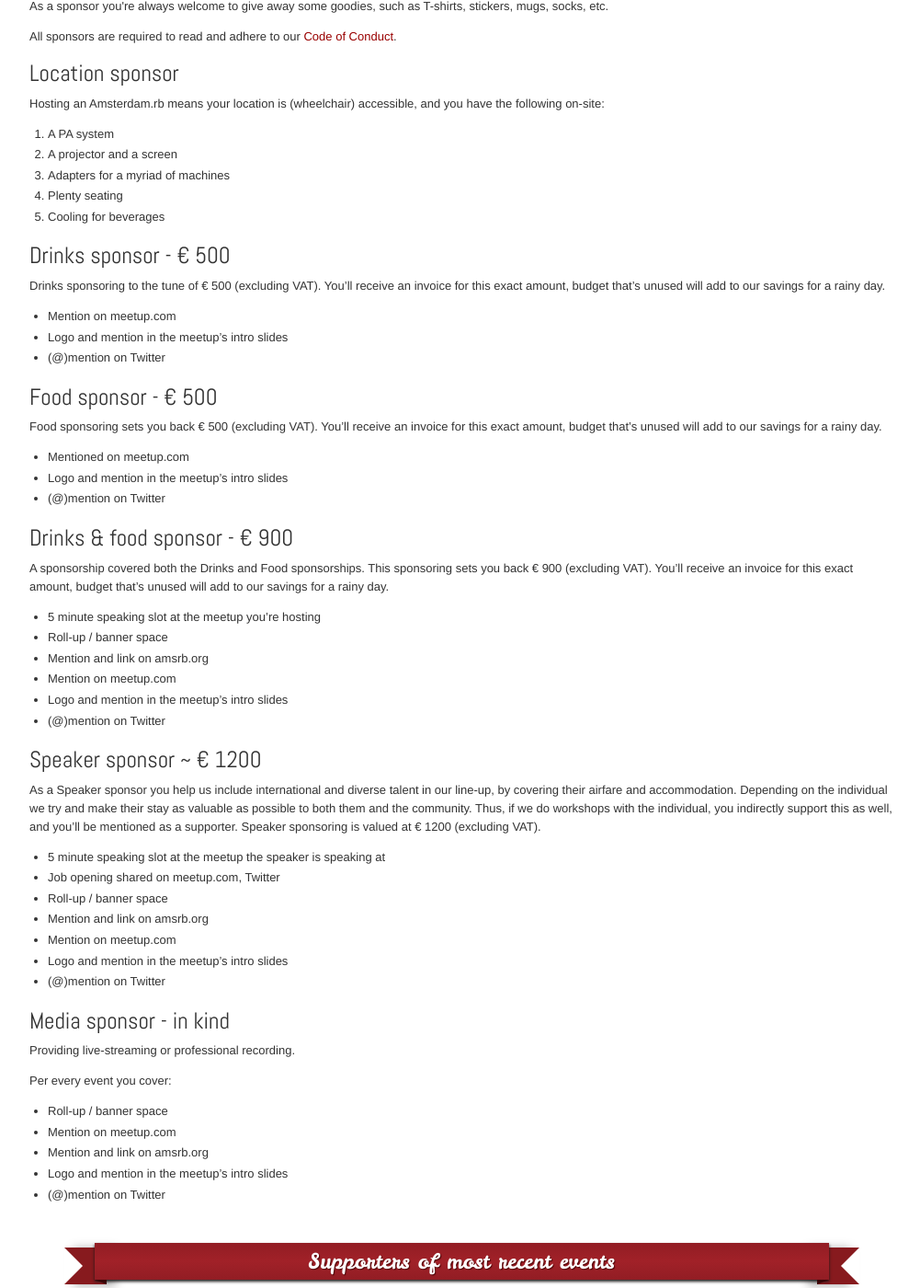
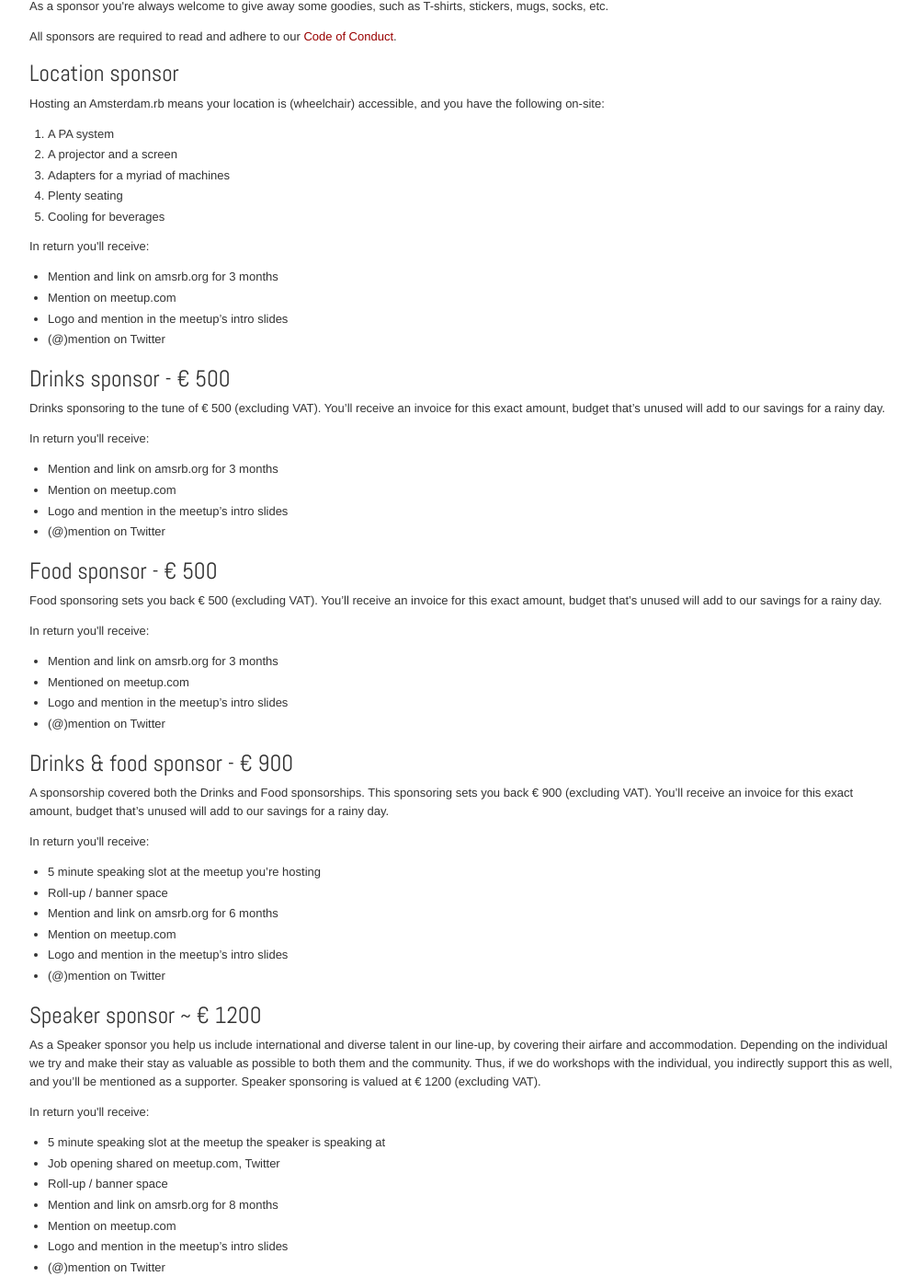
Before and after one commit to amsrb/amsrb.github.com, a Jekyll site: the page built from sponsorships/index.html, in a window 1280 px wide and 1400 px high, scrolled down 428 px. Shown: the whole window at 92% size, without its empty margins (138-1139 px from the left). Built offline with Jekyll 4.4.1, drawn with Linux system fonts in a browser that asks for light colours; comment, search, counter and statistics services are not loaded.

Commit message:
Add length of time on amsrb.org for sponsors (#35)
* Add length of time on amsrb.org for sponsors

* Use consistent format for sponsorships

```diff
--- a/sponsorships/index.html
+++ b/sponsorships/index.html
@@ -24,11 +24,23 @@ title: Sponsorships
     <li>Cooling for beverages</li>
   </ol>
 
+  <p>In return you'll receive:</p>
+
+  <ul>
+    <li>Mention and link on amsrb.org for 3 months</li>
+    <li>Mention on meetup.com</li>
+    <li>Logo and mention in the meetup’s intro slides</li>
+    <li>(@)mention on Twitter</li>
+  </ul>
+
   <h2>Drinks sponsor - € 500</h2>
 
   <p>Drinks sponsoring to the tune of € 500 (excluding VAT). You’ll receive an invoice for this exact amount, budget that’s unused will add to our savings for a rainy day.</p>
 
+  <p>In return you'll receive:</p>
+
   <ul>
+    <li>Mention and link on amsrb.org for 3 months</li>
     <li>Mention on meetup.com</li>
     <li>Logo and mention in the meetup’s intro slides</li>
     <li>(@)mention on Twitter</li>
@@ -38,7 +50,10 @@ title: Sponsorships
 
   <p>Food sponsoring sets you back € 500 (excluding VAT). You’ll receive an invoice for this exact amount, budget that’s unused will add to our savings for a rainy day.</p>
 
+  <p>In return you'll receive:</p>
+
   <ul>
+    <li>Mention and link on amsrb.org for 3 months</li>
     <li>Mentioned on meetup.com</li>
     <li>Logo and mention in the meetup’s intro slides</li>
     <li>(@)mention on Twitter</li>
@@ -48,10 +63,12 @@ title: Sponsorships
 
   <p>A sponsorship covered both the Drinks and Food sponsorships. This sponsoring sets you back € 900 (excluding VAT). You’ll receive an invoice for this exact amount, budget that’s unused will add to our savings for a rainy day.</p>
 
+  <p>In return you'll receive:</p>
+
   <ul>
     <li>5 minute speaking slot at the meetup you’re hosting</li>
     <li>Roll-up / banner space</li>
-    <li>Mention and link on amsrb.org</li>
+    <li>Mention and link on amsrb.org for 6 months</li>
     <li>Mention on meetup.com</li>
     <li>Logo and mention in the meetup’s intro slides</li>
     <li>(@)mention on Twitter</li>
@@ -61,11 +78,13 @@ title: Sponsorships
 
   <p>As a Speaker sponsor you help us include international and diverse talent in our line-up, by covering their airfare and accommodation. Depending on the individual we try and make their stay as valuable as possible to both them and the community. Thus, if we do workshops with the individual, you indirectly support this as well, and you’ll be mentioned as a supporter. Speaker sponsoring is valued at € 1200 (excluding VAT).</p>
 
+  <p>In return you'll receive:</p>
+
   <ul>
     <li>5 minute speaking slot at the meetup the speaker is speaking at</li>
     <li>Job opening shared on meetup.com, Twitter</li>
     <li>Roll-up / banner space</li>
-    <li>Mention and link on amsrb.org</li>
+    <li>Mention and link on amsrb.org for 8 months</li>
     <li>Mention on meetup.com</li>
     <li>Logo and mention in the meetup’s intro slides</li>
     <li>(@)mention on Twitter</li>
```
